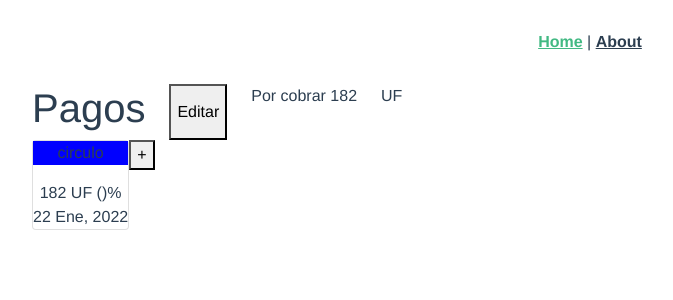
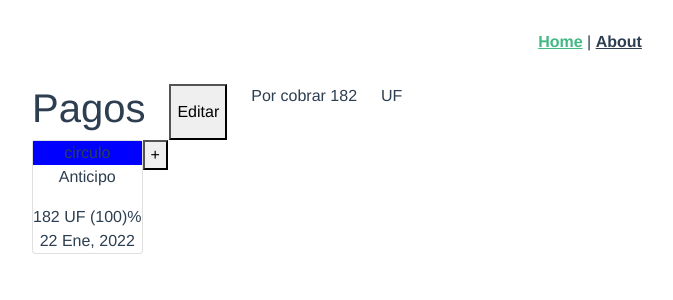
Before and after one commit to cmongez/payments-app, a Vue app: page / in a window 1280 px wide. Shown: the top 300 px of the page, without its empty margins (50-723 px from the left). Built offline with nearby package versions, Linux system fonts and the light colour scheme.

Commit message:
modelo de datos implementado, funcion addPayment añadida

```diff
--- a/src/components/PaymentsApp.vue
+++ b/src/components/PaymentsApp.vue
@@ -6,13 +6,13 @@
       ><span>{{ this.CURRENCY }}</span>
     </div>
     <div class="d-flex">
-      <div class="card">
+      <div v-for="(item, index) in db" :key="index" class="card">
         <div><div class="circle">circulo</div></div>
-        <p>{{ title }}</p>
-        <span>{{ this.RECEIVABLE }} {{ this.CURRENCY }} ({{ this.porcent }})%</span>
+        <p>{{ item.title }}</p>
+        <span>{{ RECEIVABLE }} {{ CURRENCY }} ({{ item.percentage }})%</span>
         <div>22 Ene, 2022</div>
       </div>
-      <div><button>+</button></div>
+      <div><button @click="addPayment">+</button></div>
     </div>
   </div>
 </template>
@@ -28,8 +28,26 @@ export default {
       CURRENCY,
       RECEIVABLE,
 
-      db: [{ title: 'Anticipo', porcent: 100, instalments: 1 }], //Cuotas
+      db: [{ id: 1, title: 'Anticipo', percentage: 100, instalments: 1 }], //Cuotas
     };
+  },
+
+  methods: {
+    addPayment() {
+      let lastPayment = this.db[this.db.length - 1];
+      console.log(lastPayment.title);
+      lastPayment.title == 'Anticipo' ? lastPayment.title : (lastPayment.title = `Pago ${lastPayment.id}`);
+      let newPayment = {
+        id: this.db.length,
+        title: 'Pago Final',
+        percentage: lastPayment.percentage / 2,
+        instalments: 1,
+      };
+      lastPayment.percentage /= 2;
+
+      this.db.push(newPayment);
+      console.log(this.db);
+    },
   },
 };
 </script>
```
